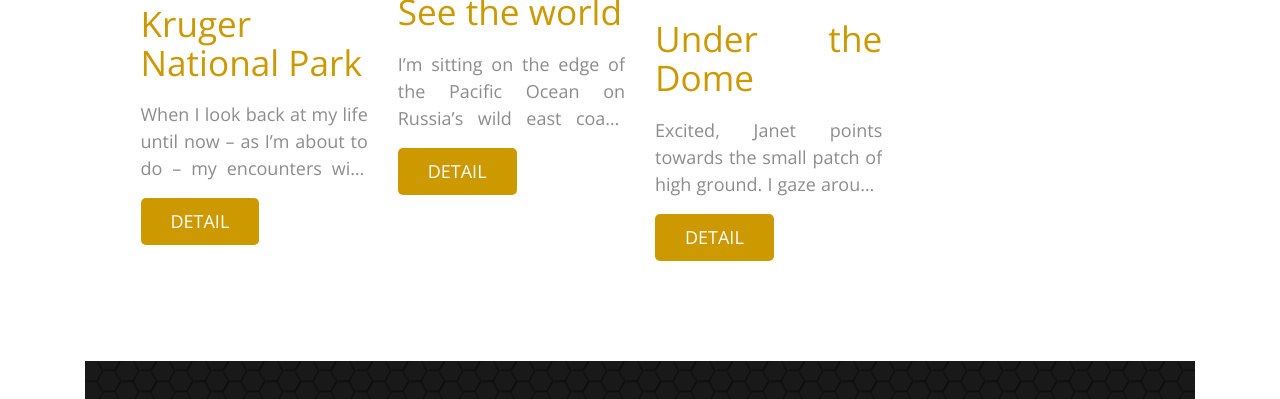
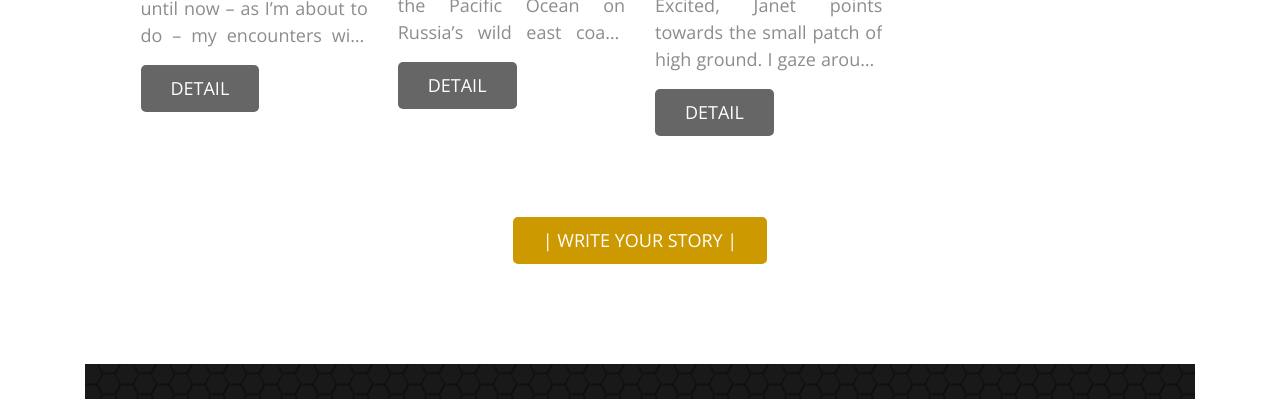
Before and after one commit to JazZHermeS/ias-web, a Django app: page / in a window 1280 px wide. Shown: the part 1140-1539 px from the top of the page. Run offline with Django 4.2, Linux system fonts and the light colour scheme; data comes from the database, SQL or seed files in the repository; both versions use the stored data as it was after the commit; parts of the project's set-up code (start-up, migrations or seed data) failed here and were passed over; some libraries are stand-ins or nearby versions.

Commit message:
Story details page, some improvements on interface

```diff
--- a/blog/templates/blog/home.html
+++ b/blog/templates/blog/home.html
@@ -74,11 +74,12 @@ div{
         <div class="container-fluid">
             <div class="row">
                 <div class="col-xs-12 col-sm-12 col-md-12 col-lg-12 text-xs-center">
-                    <h2 class="tm-gold-text tm-title">Introduction</h2>
-                    <p class="tm-subtitle">Some fancy explanation of the website</p>
-                    <a href="/new_story" class="tm-btn text-uppercase">Add Story</a>
+                    <h1 class="tm-gold-text tm-title">Welcome! Take a look at our wonderful Stories!</h1>
                 </div>
             </div>
+            <hr>
+            <br>
+            <br>
             <div class="row">
 
                 {% for story in story_list %}
@@ -87,16 +88,22 @@ div{
                         {% if story.img %}
                         <img src='{{story.img.url}}' alt="connect" class="tm-margin-b-20 img-fluid">
 		                {% endif %}
-                        <h2 class="tm-margin-b-20 tm-gold-text">{{story}}</h2>
+                        <h3 class="tm-margin-b-20 tm-gold-text">{{story.title}}</h3>
 		        	<div class="ellipsis"> {{story.text}} </div>
 		        <p> </p>
-                        <a href="#" class="tm-btn text-uppercase">Detail</a>
+                        <a href="story_details/?st={{story.id}}" class="tm-btn tm-btn-gray text-uppercase">Detail</a>
 		            </div>
 		        </div>
 
         	    <br>
 
 	            {% endfor %}
+        </div>
+        <br>
+        <br>
+        <br>
+        <div class="col-xs-12 col-sm-12 col-md-12 col-lg-12 text-xs-center">
+            <a href="/new_story" class="tm-btn text-uppercase">| Write your story |</a>
         </div>
     </section>
 
--- a/blog/urls.py
+++ b/blog/urls.py
@@ -6,6 +6,7 @@ from django.views.generic import RedirectView
 from django.urls.conf import include
 from django.conf import settings
 from django.conf.urls.static import static
+from django.conf.urls import url
 
 urlpatterns = [
 	path('admin/', admin.site.urls),
@@ -21,4 +22,5 @@ urlpatterns = [
 	path("update_otp", views.update_otp, name="update_otp"),
 	path("password_change", views.password_change, name="password_change"),
 	path("profile_delete", views.profile_delete, name="profile_delete"),
+	url(r'^story_details/', views.story_details, name="story_details"),
 ] + static(settings.MEDIA_URL, document_root=settings.MEDIA_ROOT)
--- a/blog/views.py
+++ b/blog/views.py
@@ -205,3 +205,10 @@ def my_stories(request):
 	else:
 		has_story = True
 	return render(request, "blog/my_stories.html", {'my_stories_list':my_stories_list, 'has_story':has_story})
+
+@login_required(login_url="/login/")
+def story_details(request):
+	story_id = request.GET.get('st')
+	story = Story.objects.get(pk=story_id)
+
+	return render(request, "blog/details.html", {"story":story})
```
Also changed, not shown: blog/templates/blog/my_stories.html (+13 -11 lines), db.sqlite3.
